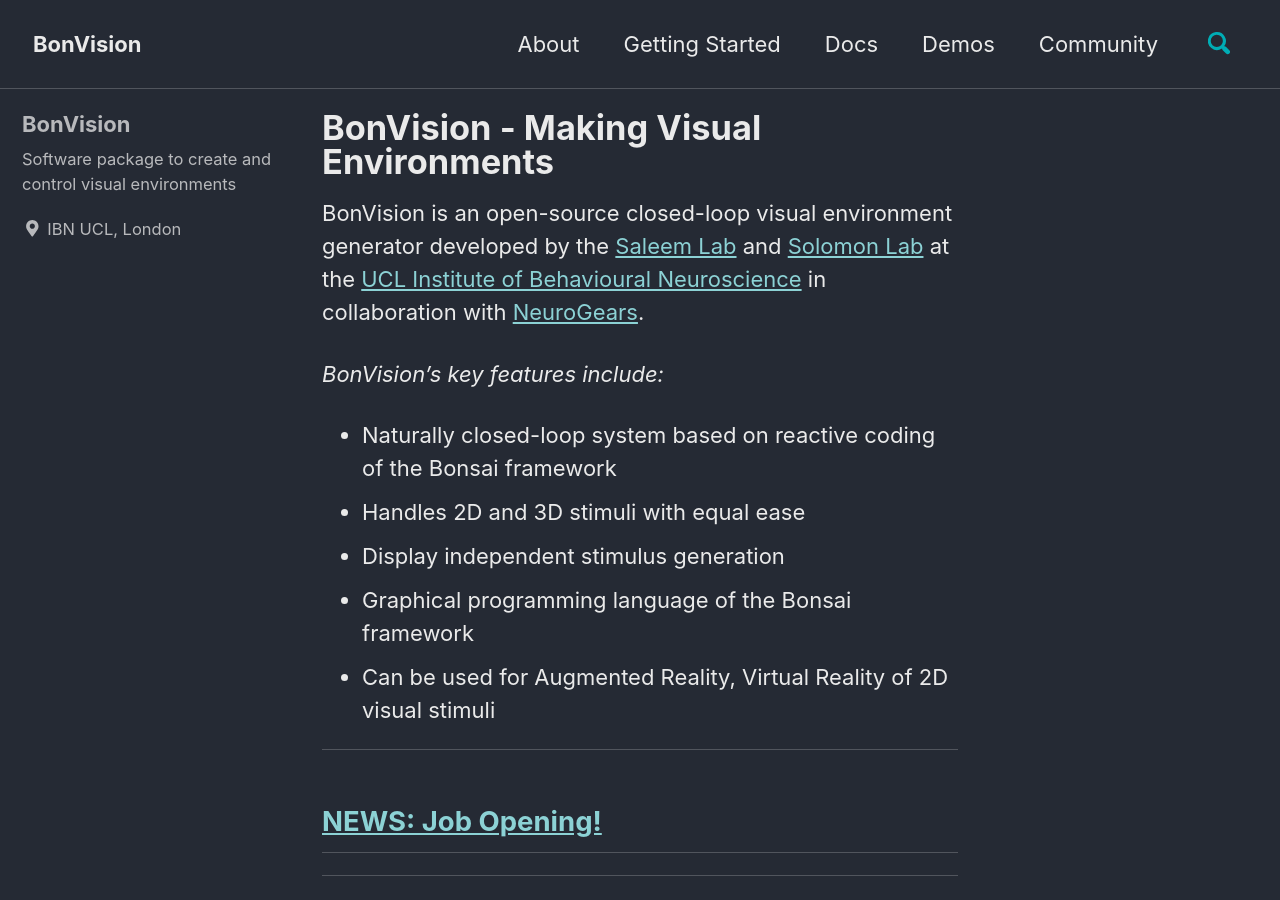
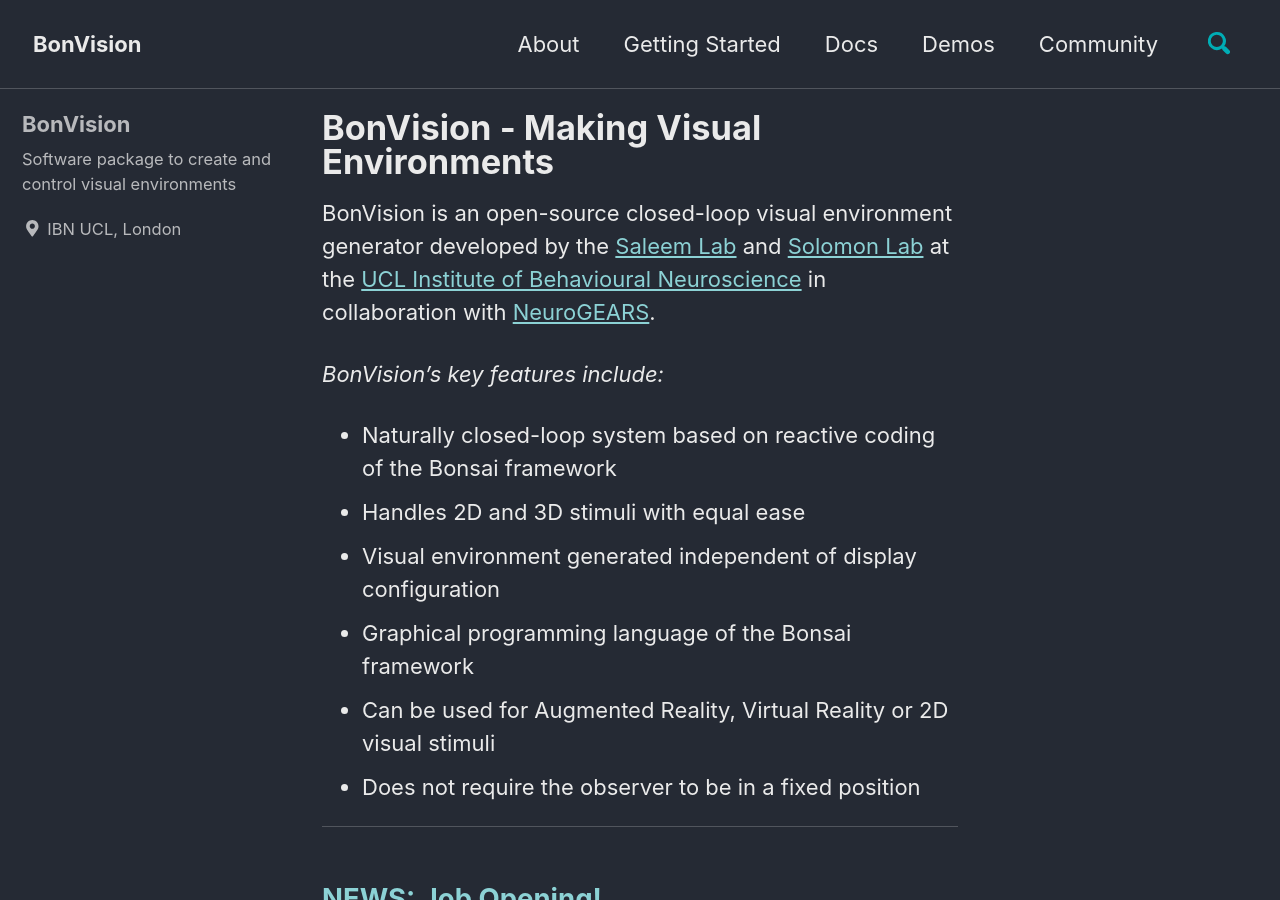
Before and after one commit to bonvision/bonvision.github.io, a Jekyll site: the page built from _info/Home.md, in a window 1280 px wide and 900 px high. Built offline with Jekyll 4.4.1, drawn with Linux system fonts in a browser that asks for light colours; cached includes are drawn as plain includes; some of the changed text lies outside the part shown.

Commit message:
Update Home.md

```diff
--- a/_info/Home.md
+++ b/_info/Home.md
@@ -6,21 +6,22 @@
 author_profile: true
 ---
 
-BonVision is an open-source closed-loop visual environment generator developed by the [Saleem Lab](www.saleemlab.com) and [Solomon Lab](www.solomonlab.info) at the [UCL Institute of Behavioural Neuroscience](http://www.ibn.ucl.ac.uk/) in collaboration with [NeuroGears](https://neurogears.org/).
+BonVision is an open-source closed-loop visual environment generator developed by the [Saleem Lab](www.saleemlab.com) and [Solomon Lab](www.solomonlab.info) at the [UCL Institute of Behavioural Neuroscience](http://www.ibn.ucl.ac.uk/) in collaboration with [NeuroGEARS](https://neurogears.org/).
 
 *BonVision's key features include:*
 * Naturally closed-loop system based on reactive coding of the Bonsai framework
 * Handles 2D and 3D stimuli with equal ease
-* Display independent stimulus generation
+* Visual environment generated independent of display configuration
 * Graphical programming language of the Bonsai framework
-* Can be used for Augmented Reality, Virtual Reality of 2D visual stimuli
+* Can be used for Augmented Reality, Virtual Reality or 2D visual stimuli
+* Does not require the observer to be in a fixed position
 
 ***
 ## [NEWS: Job Opening!](https://bonvision.github.io/info/community/#job-opening)
 
 ***
-[Installation](/pages/Install)
+[Getting Started](/pages/001_info)
 
-[Getting Started](/pages/info)
+[Installation](/pages/002_Install)
 
 [Documentation for BonVision nodes](/docs/docs)
```
